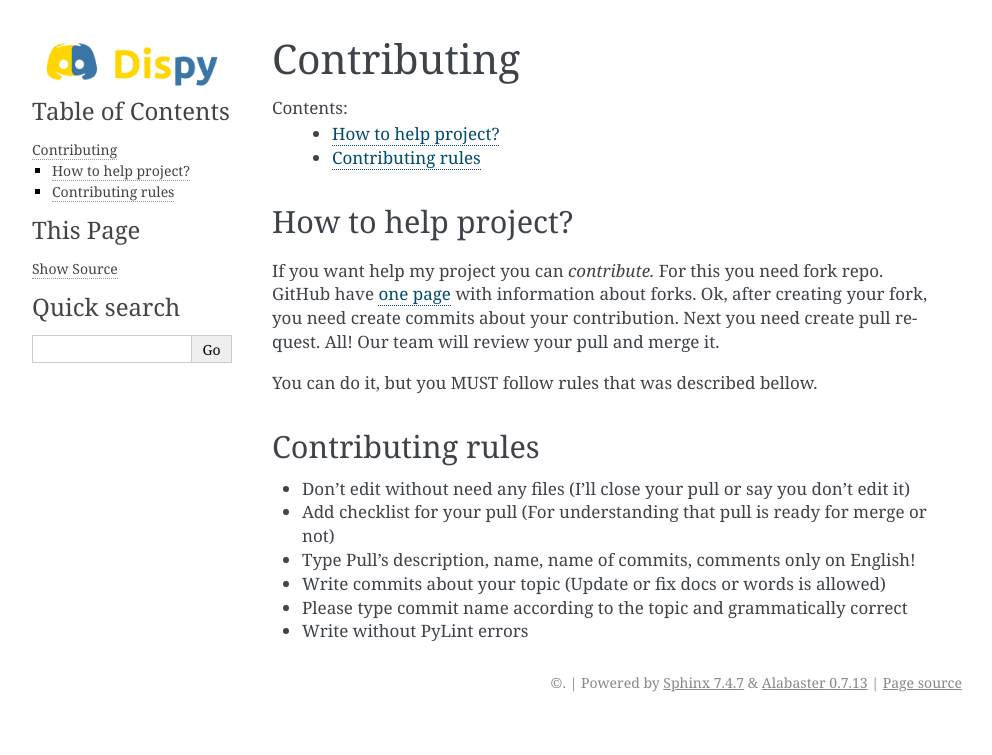
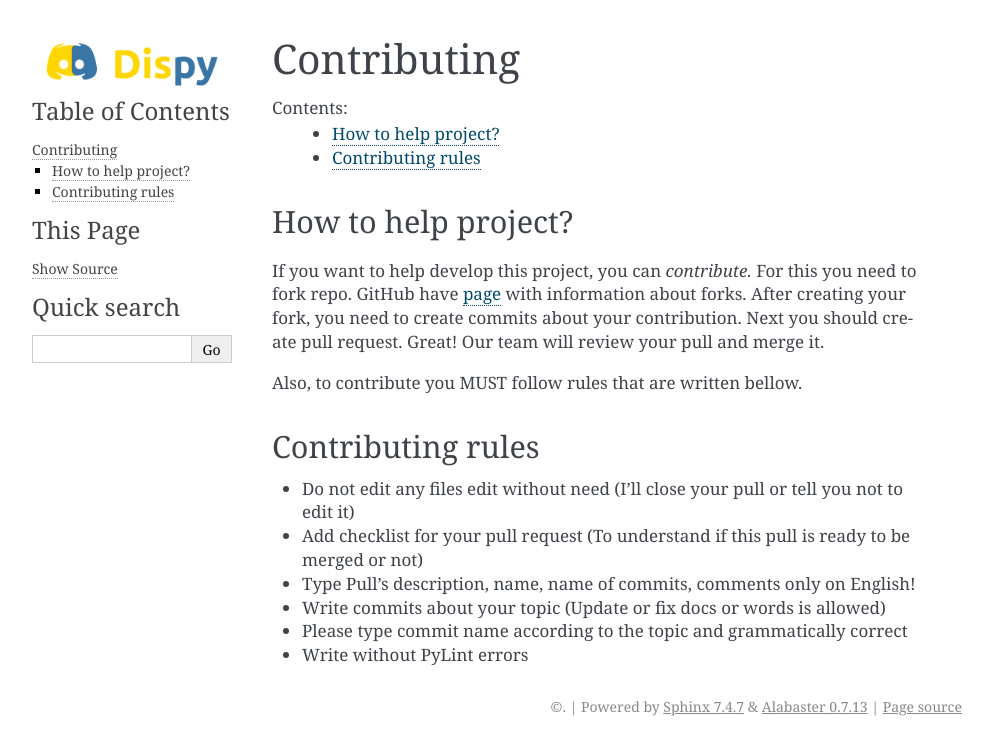
Before and after one commit to bleudev/pytecord_old_archive, a Sphinx documentation site: the page built from docs/source/first-steps/contributing.rst, in a window 1280 px wide. Shown: the top 755 px of the page, without its empty margins (148-1140 px from the left). Built offline with Sphinx 7.4.7, drawn with Linux system fonts in a browser that asks for light colours.

Commit message:
Corrected mistakes in contributing.rst

```diff
--- a/docs/source/first-steps/contributing.rst
+++ b/docs/source/first-steps/contributing.rst
@@ -8,19 +8,19 @@ Contents:
 How to help project?
 ********************
 
-If you want help my project you can `contribute.` For this you need fork repo. GitHub have
-`one page <https://docs.github.com/en/pull-requests/collaborating-with-pull-requests/working-with-forks>`_
-with information about forks. Ok, after creating your fork, you need create commits about your contribution.
-Next you need create pull request. All! Our team will review your pull and merge it.
+If you want to help develop this project, you can `contribute.` For this you need to fork repo. GitHub have
+`page <https://docs.github.com/en/pull-requests/collaborating-with-pull-requests/working-with-forks>`_
+with information about forks. After creating your fork, you need to create commits about your contribution.
+Next you should create pull request. Great! Our team will review your pull and merge it.
 
-You can do it, but you MUST follow rules that was described bellow.
+Also, to contribute you MUST follow rules that are written bellow.
 
 Contributing rules
 ******************
 
-* Don't edit without need any files (I'll close your pull or say you don't edit it)
+* Do not edit any files edit without need  (I'll close your pull or tell you not to edit it)
 
-* Add checklist for your pull (For understanding that pull is ready for merge or not)
+* Add checklist for your pull request (To understand if this pull is ready to be merged or not)
 
 * Type Pull's description, name, name of commits, comments only on English!
 
```
